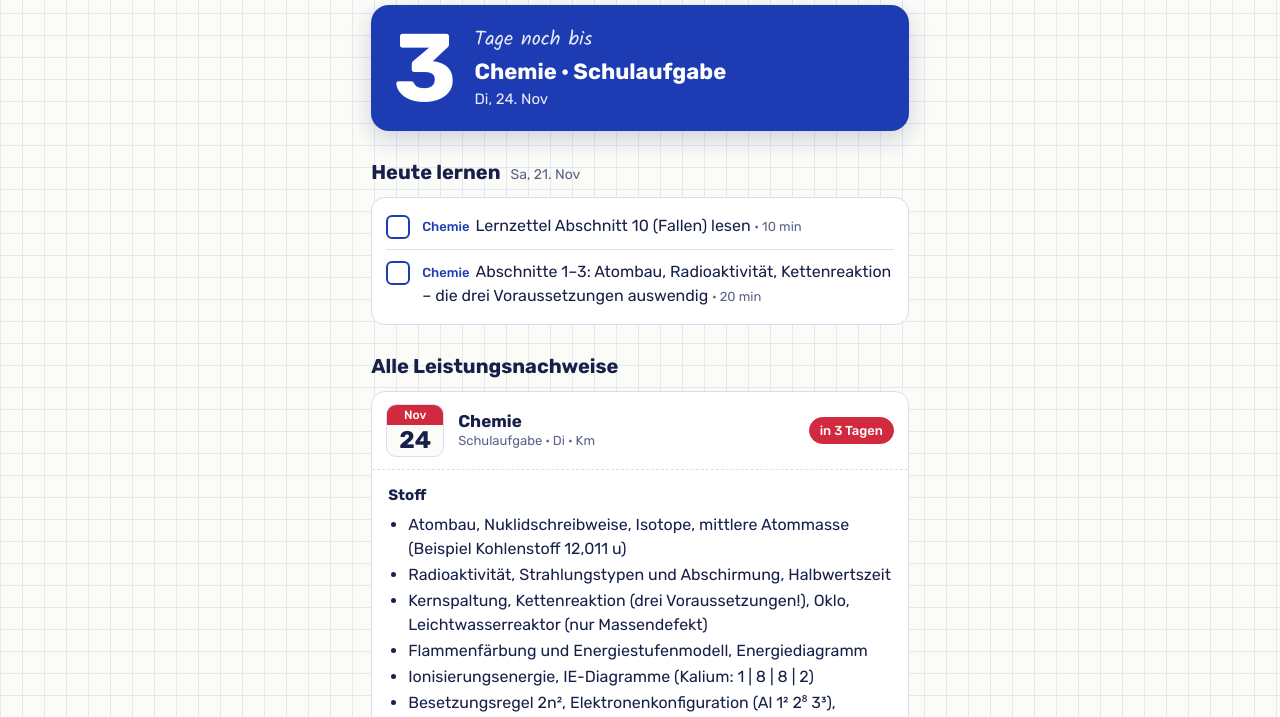
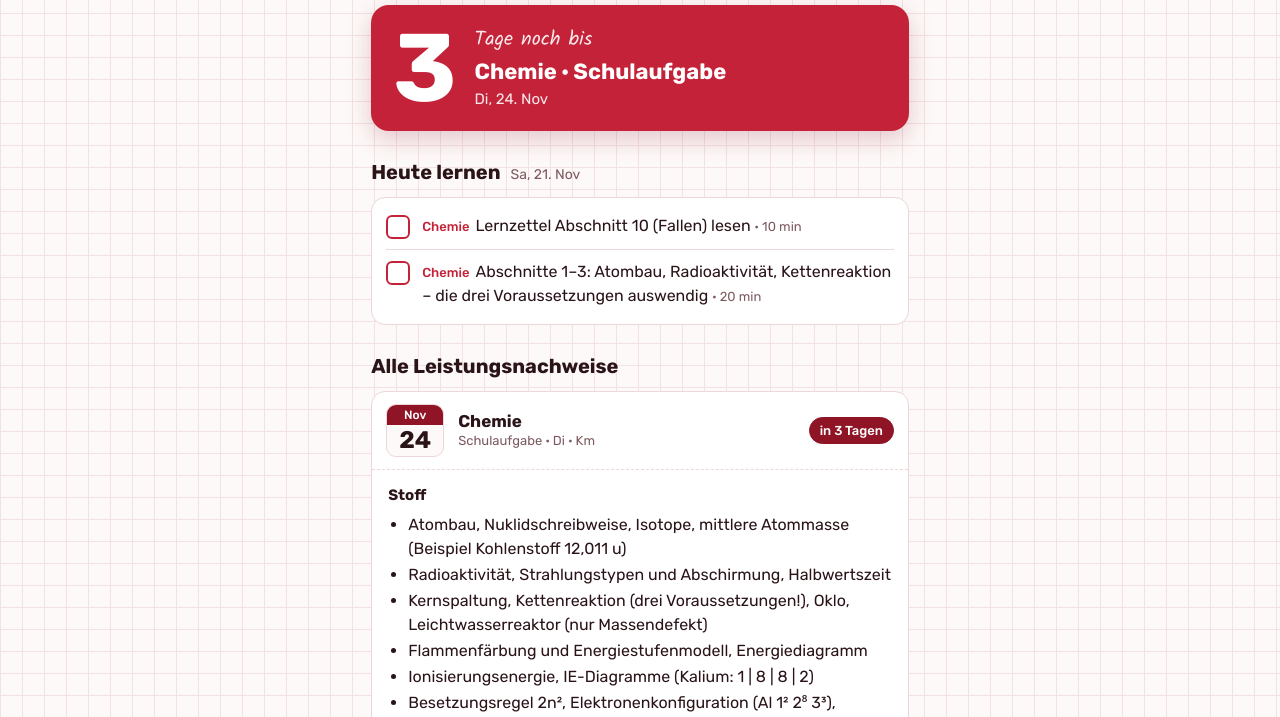
Before and after one commit to Nono26052012/Projekte, a plain HTML site: page pruefungen/index.html in a window 1280 px wide. Shown: the part 75-792 px from the top of the page. Drawn offline with Linux system fonts and the light colour scheme.

Commit message:
Farben auf Rot umgestellt
Co-Authored-By: Claude Opus 5.5 <noreply@anthropic.com>
Claude-Session: https://claude.ai/code/session_015H92ZeXPxshxkLVQc4uWsU

```diff
--- a/pruefungen/index.html
+++ b/pruefungen/index.html
@@ -3,7 +3,7 @@
 <head>
 <meta charset="utf-8">
 <meta name="viewport" content="width=device-width, initial-scale=1, viewport-fit=cover">
-<meta name="theme-color" content="#1d3bb3">
+<meta name="theme-color" content="#c42238">
 <meta name="apple-mobile-web-app-capable" content="yes">
 <meta name="mobile-web-app-capable" content="yes">
 <meta name="apple-mobile-web-app-status-bar-style" content="default">
@@ -19,13 +19,13 @@
 /* VOICE: ruhig, klar, ein Werkzeug für jeden Tag – wie ein gutes Hausaufgabenheft
    IDEA: Karopapier aus dem Schulheft, Korrekturen in Rotstift
    PICTURE: die nächste Prüfung als großer Countdown oben, darunter „Heute“ zum Abhaken
-   COLOUR and TYPE: Papierweiß mit Karo, Tintenblau, Rotstift als Akzent; Rubik + Kalam für Handschrift-Akzente
+   COLOUR and TYPE: Papierweiß mit rosa Karo, Rotstift als Hauptfarbe, Weinrot als Akzent; Rubik + Kalam für Handschrift-Akzente
    LAYOUT: eine Spalte, Kalenderblatt-Datum links an jeder Prüfung, aufklappbare Lernpläne */
 :root{color-scheme:light dark;
- --bg:light-dark(#fbfbf7,#0f1326);--grid:light-dark(#e3e8f3,#1b2140);
- --ink:light-dark(#18204a,#e8ebf7);--soft:light-dark(#5a6287,#a3abcd);
- --card:light-dark(#ffffff,#161c36);--line:light-dark(#d9deec,#2a3258);
- --blue:light-dark(#1d3bb3,#8ea6ff);--red:light-dark(#d1293d,#ff6b7d);--ok:light-dark(#2f7d4f,#6fd39a)}
+ --bg:light-dark(#fdf9f8,#1a0f12);--grid:light-dark(#f3e1e3,#2b1a1e);
+ --ink:light-dark(#2a1418,#f6eaec);--soft:light-dark(#7d5a60,#c7a7ad);
+ --card:light-dark(#ffffff,#24161a);--line:light-dark(#ecd6d9,#3d262b);
+ --blue:light-dark(#c42238,#ff6b7d);--red:light-dark(#8e1426,#ffb3bd);--ok:light-dark(#2f7d4f,#6fd39a)}
 :root[data-theme=light]{color-scheme:light}:root[data-theme=dark]{color-scheme:dark}
 *{box-sizing:border-box;min-width:0}
 body{margin:0;color:var(--ink);font:16px/1.5 Rubik,system-ui,sans-serif;overflow-x:clip;
@@ -37,12 +37,12 @@ header{display:flex;justify-content:space-between;align-items:baseline;gap:12px;
 h1{font-size:32px;line-height:1.05;margin:6px 0}
 .upd{font-size:13px;color:var(--soft)}
 .hero{margin:16px 0 22px;background:var(--blue);color:#fff;border-radius:18px;padding:20px 22px;
- display:grid;grid-template-columns:auto minmax(0,1fr);gap:4px 18px;align-items:center;box-shadow:0 8px 24px rgba(20,30,90,.18)}
+ display:grid;grid-template-columns:auto minmax(0,1fr);gap:4px 18px;align-items:center;box-shadow:0 8px 24px rgba(140,20,40,.22)}
 .hero .n{font-size:clamp(64px,18vw,96px);font-weight:700;line-height:.9;grid-row:span 3}
 .hero .unit{font-family:Kalam,cursive;font-size:20px;opacity:.9}
 .hero .what{font-size:22px;font-weight:700;line-height:1.15}
 .hero .when{font-size:15px;opacity:.9}
-.hero.today .n{color:#ffd9de}
+.hero.today .n{color:#ffe3a3}
 h2{font-size:20px;margin:26px 0 10px;display:flex;align-items:baseline;gap:10px}
 h2 small{font-weight:400;font-size:14px;color:var(--soft)}
 .today{background:var(--card);border:1px solid var(--line);border-radius:14px;padding:6px 14px}
```
Also changed, not shown: pruefungen/icon-180.png, pruefungen/icon-192.png, pruefungen/icon-512.png, pruefungen/manifest.webmanifest.
